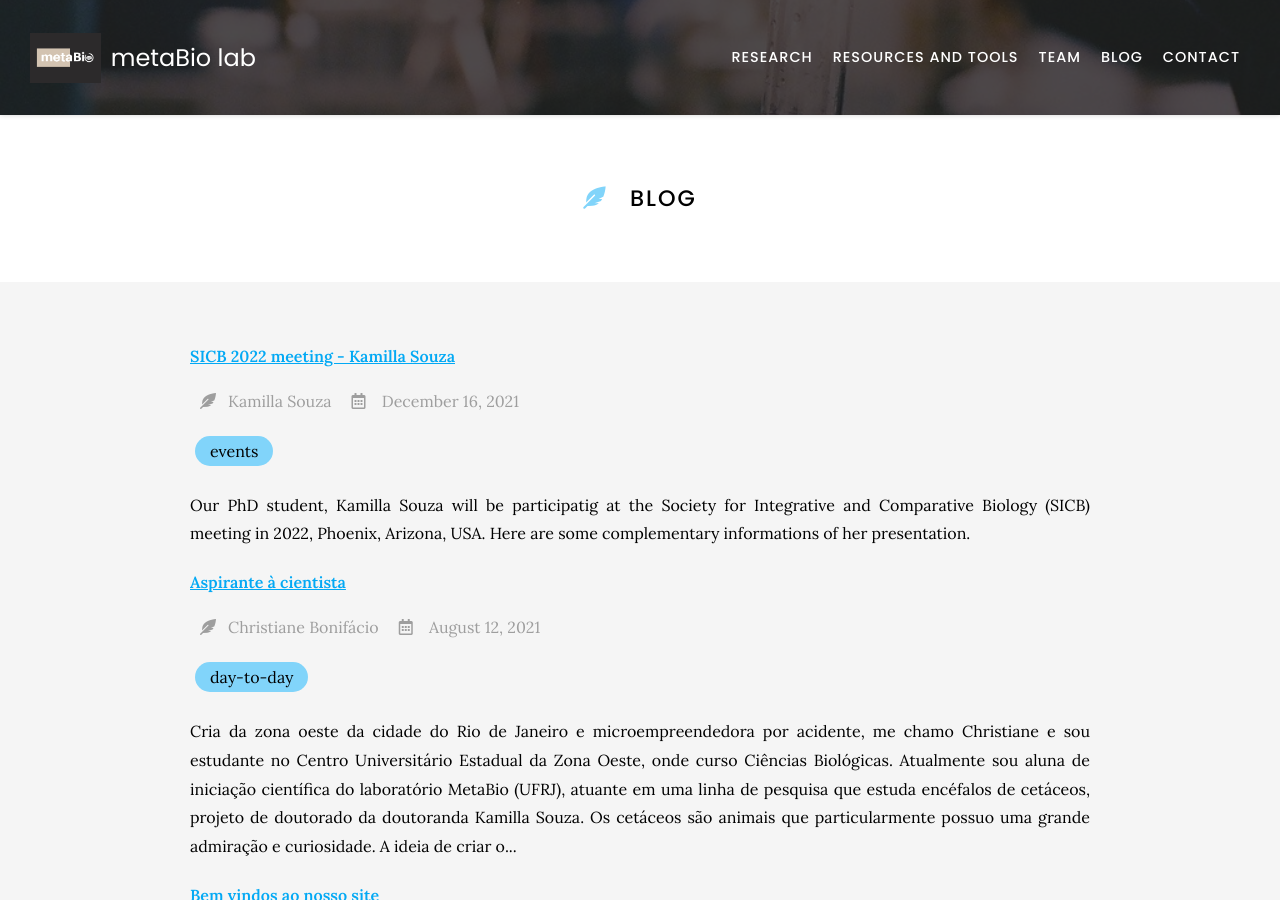
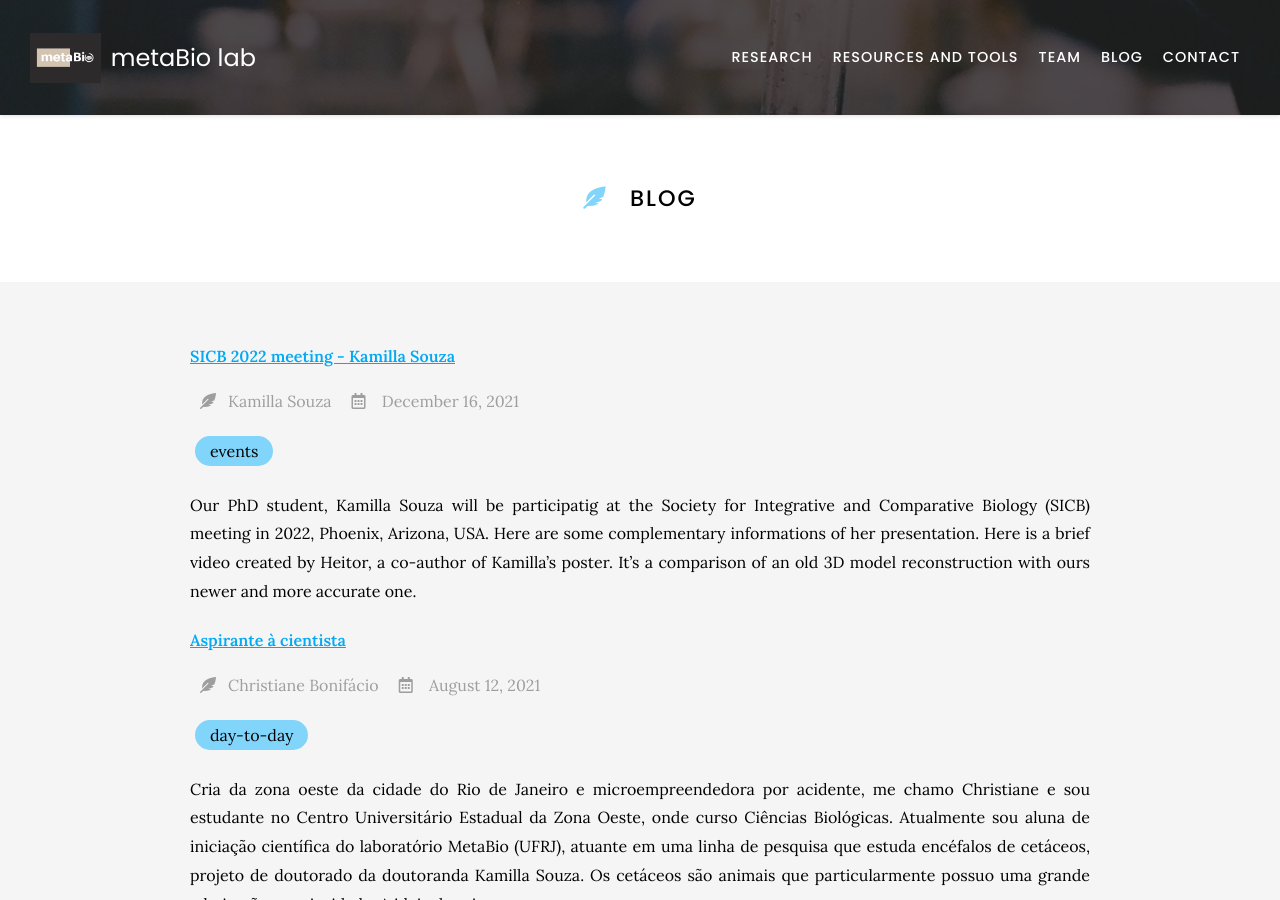
Before and after one commit to metaBIOlab/metabio, a Jekyll site: the page built from blog/index.md, in a window 1280 px wide and 900 px high. Built offline with Jekyll 4.4.1, drawn with Linux system fonts in a browser that asks for light colours; nearby versions of some CDN libraries; comment, search, counter and statistics services are not loaded.

Commit message:
Kamilla-Phoenix - edtition

```diff
--- a/_posts/2021-12-16-post.md
+++ b/_posts/2021-12-16-post.md
@@ -7,3 +7,7 @@
 ---
 
 Our PhD student, [Kamilla Souza](kamilla-souza) will be participatig at the [Society for Integrative and Comparative Biology (SICB)](https://burkclients.com/sicb/meetings/2022/site/) meeting in 2022, Phoenix, Arizona, USA. Here are some complementary informations of her presentation.
+
+<iframe width="560" height="315" src="https://www.youtube.com/embed/-C1S_U01IgI" title="YouTube video player" frameborder="0" allow="accelerometer; autoplay; clipboard-write; encrypted-media; gyroscope; picture-in-picture" allowfullscreen></iframe>
+
+Here is a brief video created by Heitor, a co-author of Kamilla’s poster. It’s a comparison of an old 3D model reconstruction with ours newer and more accurate one.
```
